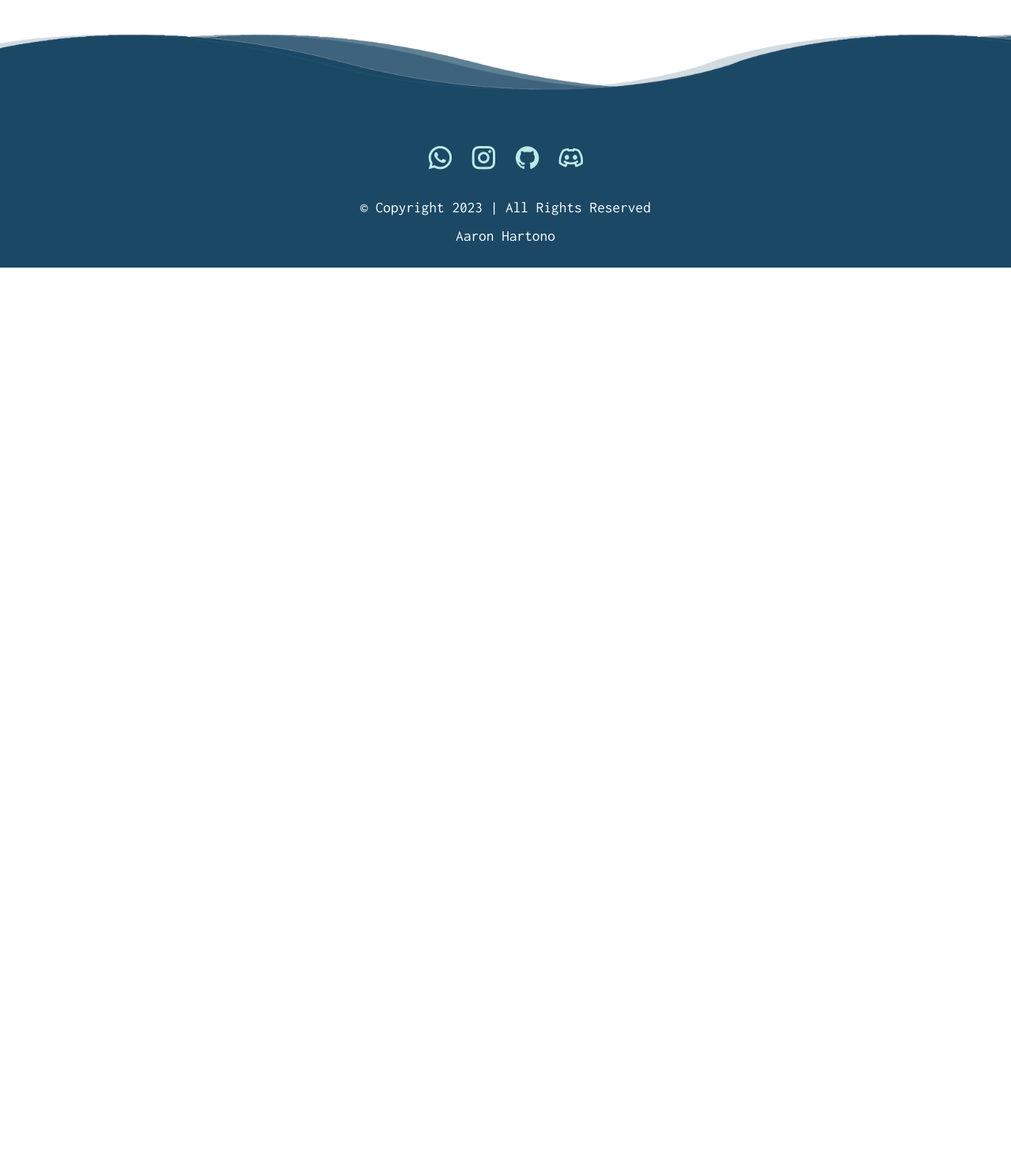
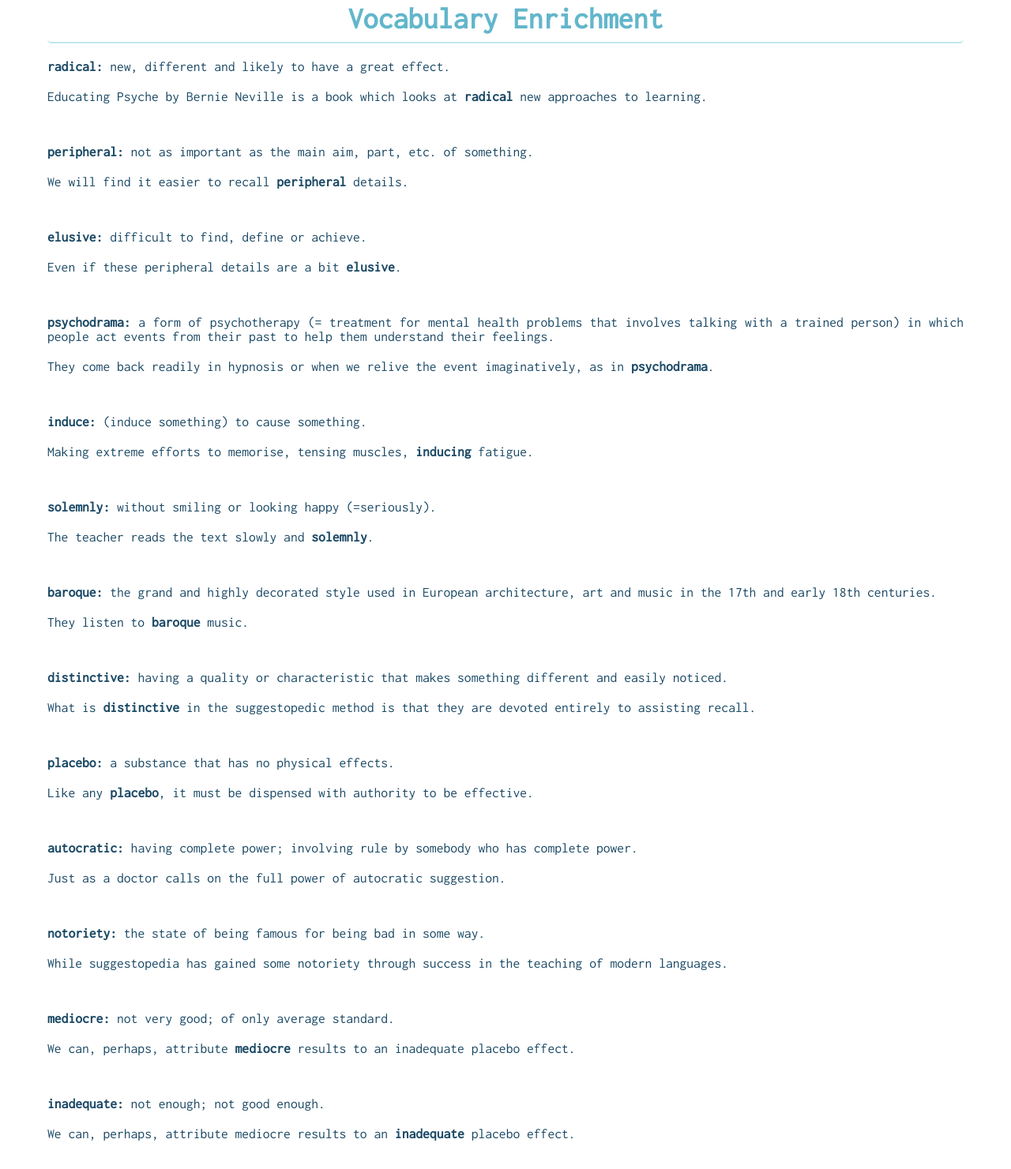
Before and after one commit to 44120N/Vocabulary, a plain HTML site: page Suggestopedia/index.html in a window 1280 px wide. Shown: the part 3177-4658 px from the top of the page at 79% size. Before the commit the page ends 3516 px from the top, so only its background shows below. Drawn offline with nearby package versions, Linux system fonts and the light colour scheme; some packages are replaced by stand-ins of ours.

Commit message:
Update index.html

```diff
--- a/Suggestopedia/index.html
+++ b/Suggestopedia/index.html
@@ -84,7 +84,7 @@
                 <div class="lineh"></div>
                 <p>Beforehand, the students have been carefully prepared for the language learning experience.
                     Through meeting with the staff and satisfied students they develop the expectation that learning will be easy and pleasant and that they will successfully learn several hundred words of the foreign language during the class.
-                    In a <b>preliminary</b> talk, the teacher introduces them to the material to be covered, but does not 'teach' it.
+                    In a preliminary talk, the teacher introduces them to the material to be covered, but does not 'teach' it.
                     Likewise, the students are instructed not to try to learn it during this introduction.
                 </p>
                 <p>
@@ -94,7 +94,7 @@
                     Such methods are not unusual in language teaching.
                     What is <b>distinctive</b> in the suggestopedic method is that they are devoted entirely to assisting recall.
                     The 'learning' of the material is assumed to be automatic and effortless, accomplished while listening to music.
-                    The teacher's task is to assist the students to apply what they have learned <b>paraconsciously</b>, and in doing so to make it easily accessible to consciousness.
+                    The teacher's task is to assist the students to apply what they have learned paraconsciously, and in doing so to make it easily accessible to consciousness.
                     Another difference from conventional teaching is the evidence that students can regularly learn 1000 new words of a foreign language during a suggestopedic session, as well as grammar and idiom.
                 </p>
             </div>
@@ -102,7 +102,7 @@
                 <div class="title">Paragraph E</div>
                 <div class="lineh"></div>
                 <p>Lozanov experimented with teaching by direct suggestion during sleep, hypnosis and trance states, but found such procedures unnecessary.
-                    Hypnosis, yoga, <b>Silva</b> mind-control, religious ceremonies and faith healing are all associated with successful suggestion, but none of their techniques seem to be essential to it.
+                    Hypnosis, yoga, Silva mind-control, religious ceremonies and faith healing are all associated with successful suggestion, but none of their techniques seem to be essential to it.
                     Such rituals may be seen as <b>placebos</b>.
                     Lozanov acknowledges that the ritual surrounding suggestion in his own system is also a <b>placebo</b>, but maintains that without such a placebo people are unable or afraid to tap the reserve capacity of their brains.
                     Like any <b>placebo</b>, it must be dispensed with authority to be effective.
@@ -118,6 +118,63 @@
                     They are often not motivated to learn through this method.
                     They do not have enough 'faith'. They do not see it as 'real teaching', especially as it does not seem to involve the 'work' they have learned to believe is essential to learning.
                 </p>
+            </div>
+            <div class="content reveal">
+                <div class="title">Vocabulary Enrichment</div>
+                <div class="lineh"></div>
+                <div id="vocab">
+                    <p><b>radical:</b> new, different and likely to have a great effect.</p>
+                    <p>Educating Psyche by Bernie Neville is a book which looks at <b>radical</b> new approaches to learning.</p>
+                </div>
+                <div id="vocab">
+                    <p><b>peripheral:</b> not as important as the main aim, part, etc. of something.</p>
+                    <p>We will find it easier to recall <b>peripheral</b> details.</p>
+                </div>
+                <div id="vocab">
+                    <p><b>elusive:</b> difficult to find, define or achieve.</p>
+                    <p>Even if these peripheral details are a bit <b>elusive</b>.</p>
+                </div>
+                <div id="vocab">
+                    <p><b>psychodrama:</b> a form of psychotherapy (= treatment for mental health problems that involves talking with a trained person) in which people act events from their past to help them understand their feelings.</p>
+                    <p>They come back readily in hypnosis or when we relive the event imaginatively, as in <b>psychodrama</b>.</p>
+                </div>
+                <div id="vocab">
+                    <p><b>induce:</b> (induce something) to cause something.</p>
+                    <p>Making extreme efforts to memorise, tensing muscles, <b>inducing</b> fatigue.</p>
+                </div>
+                <div id="vocab">
+                    <p><b>solemnly:</b> without smiling or looking happy (=seriously).</p>
+                    <p>The teacher reads the text slowly and <b>solemnly</b>.</p>
+                </div>
+                <div id="vocab">
+                    <p><b>baroque:</b> the grand and highly decorated style used in European architecture, art and music in the 17th and early 18th centuries.</p>
+                    <p>They listen to <b>baroque</b> music.</p>
+                </div>
+                <div id="vocab">
+                    <p><b>distinctive:</b> having a quality or characteristic that makes something different and easily noticed.</p>
+                    <p>What is <b>distinctive</b> in the suggestopedic method is that they are devoted entirely to assisting recall.</p>
+                </div>
+                <div id="vocab">
+                    <p><b>placebo:</b> a substance that has no physical effects.</p>
+                    <p>Like any <b>placebo</b>, it must be dispensed with authority to be effective.</p>
+                </div>
+                <div id="vocab">
+                    <p><b>autocratic:</b> having complete power; involving rule by somebody who has complete power.</p>
+                    <p>Just as a doctor calls on the full power of autocratic suggestion.</p>
+                </div>
+                <div id="vocab">
+                    <p><b>notoriety:</b> the state of being famous for being bad in some way.</p>
+                    <p>While suggestopedia has gained some notoriety through success in the teaching of modern languages.</p>
+                </div>
+                <div id="vocab">
+                    <p><b>mediocre:</b> not very good; of only average standard.</p>
+                    <p>We can, perhaps, attribute <b>mediocre</b> results to an inadequate placebo effect.</p>
+                </div>
+                <div id="vocab">
+                    <p><b>inadequate:</b> not enough; not good enough.</p>
+                    <p>We can, perhaps, attribute mediocre results to an <b>inadequate</b> placebo effect.</p>
+                </div>
+                <p>Source: <a href="https://www.oxfordlearnersdictionaries.com/definition/english/">Oxford Dictionary</a></p>
             </div>
         </div>
 
```
